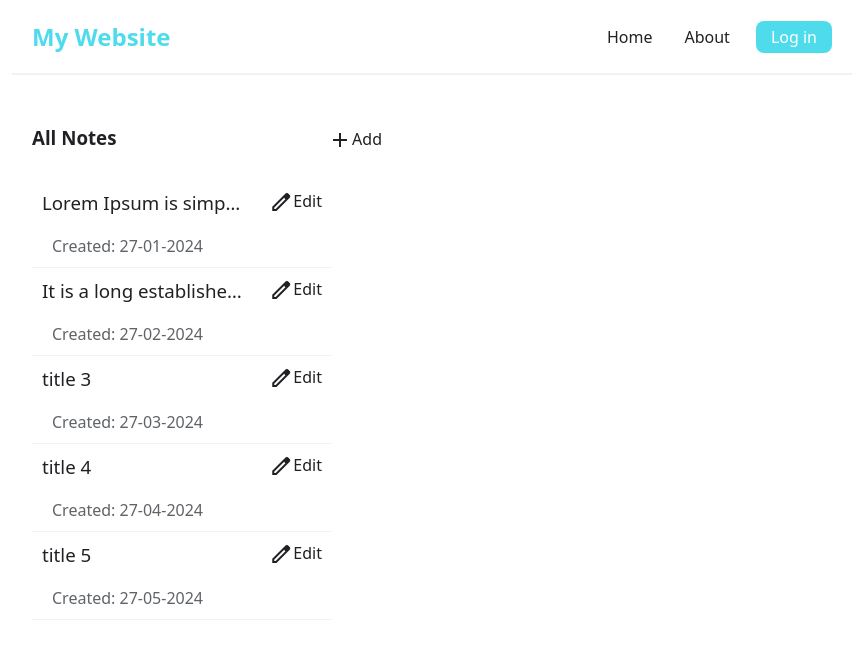
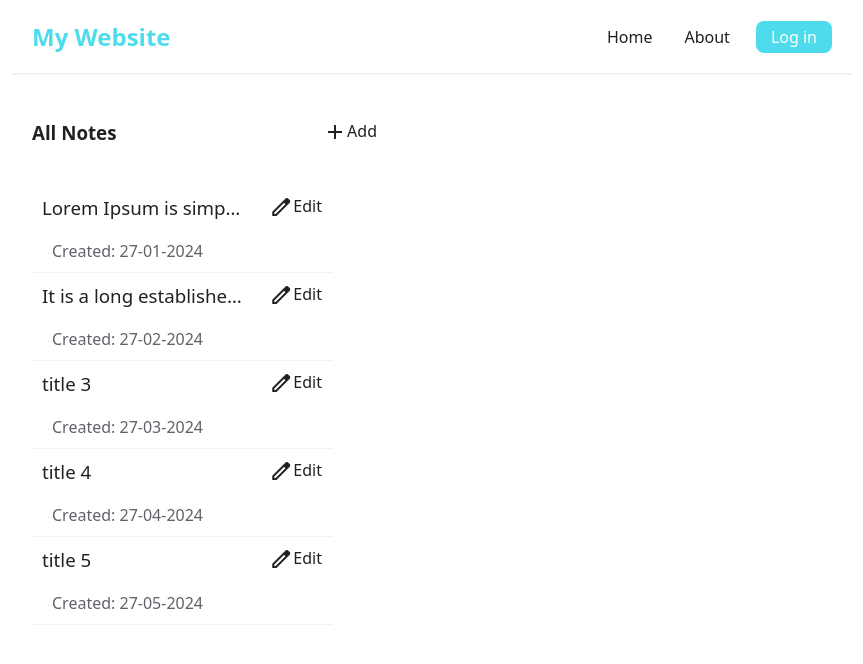
Before and after one commit to YunusCelik21/Notes-app, a React (Create React App) app in the folder client/: page / in a window 1280 px wide. Shown: the top 664 px of the page, without its empty margins (208-1071 px from the left). Built offline with nearby package versions, Linux system fonts and the light colour scheme; data requests are answered from the project's data file.

Commit message:
fix note list title layout

```diff
--- a/client/src/index.css
+++ b/client/src/index.css
@@ -110,29 +110,38 @@
 }
 
 .note-top a {
+  position: absolute;
   display: flex;
   right: 0;
-  padding-right: 10px;
-  padding-top: 10px;
+  padding: 5px;
+  margin: 5px;
+}
+
+.note-top a:hover {
+  box-shadow: 1px 2px 3px black;
 }
 
 .note-list-title {
   display: flex;
   position: relative;
   width: 350px;
-  margin-bottom: 10px;
+  margin-bottom: 20px;
 }
 
 .note-list-title a {
   position: absolute;
+  display: flex;
   right: 0;
-  top: 13px;
-  display: flex;
+  padding: 5px;
   text-decoration: none;
 }
 
+.note-list-title a:hover {
+  box-shadow: 1px 2px 3px black;
+}
+
 .note-list-title h3 {
-  padding-top: 10px;
+  padding-top: 5px;
   padding-bottom: 20px;
 }
 
```
